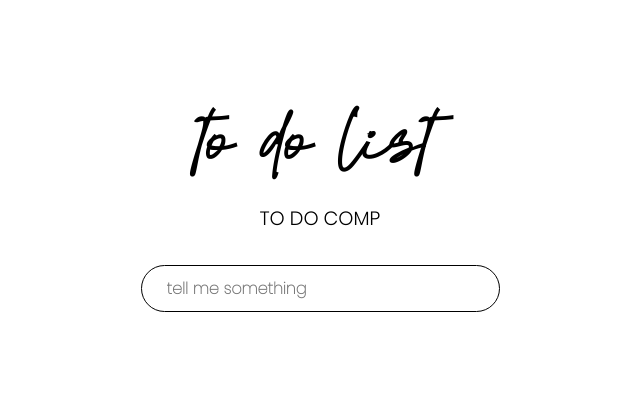
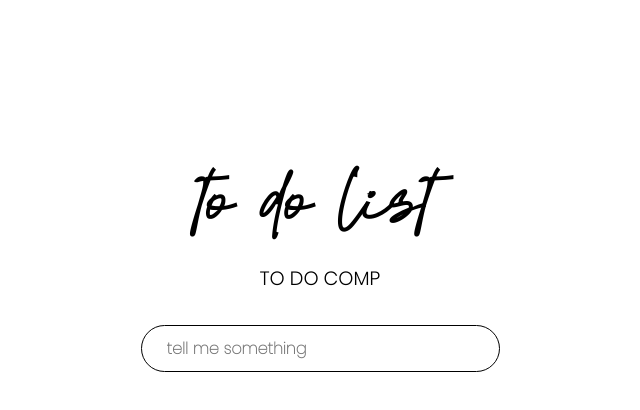
Before and after one commit to nadiamariduena/todo-list-usestate-exercise, a React (Create React App) app: page / in a window 1280 px wide. Shown: the top 410 px of the page, without its empty margins (320-960 px from the left). Built offline with nearby package versions, Linux system fonts and the light colour scheme.

Commit message:
functional form

```diff
--- a/src/scss/main.scss
+++ b/src/scss/main.scss
@@ -31,7 +31,7 @@ body {
 
     .todo-container {
       width: 50%;
-      margin-top: 40px;
+      margin-top: 100px;
       min-height: 40vh;
       padding: 3vh 0;
       display: flex;
```
Also changed, not shown: src/img/todo-basic.gif (added), 1 other file (tests, documents, lock files or other folders).
